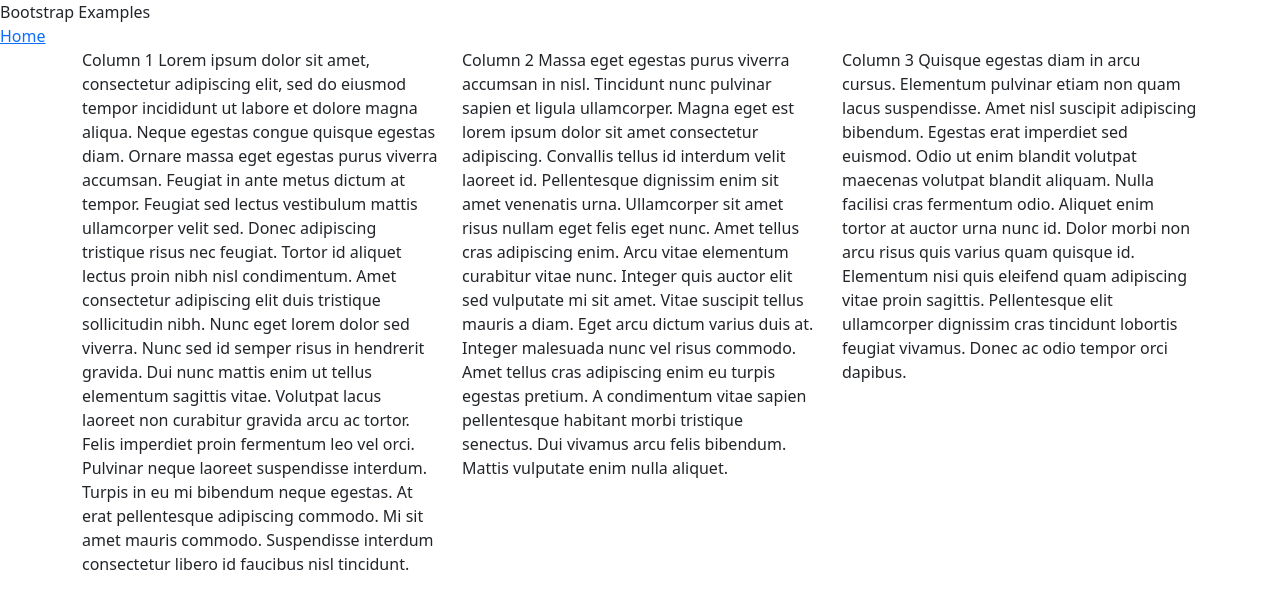
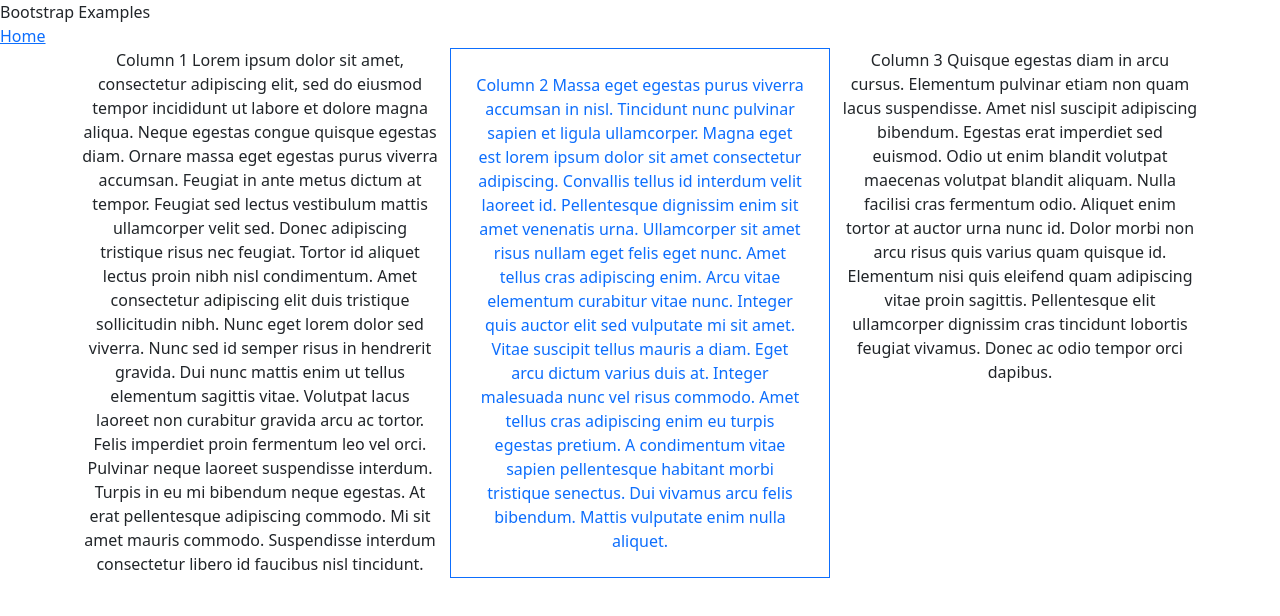
Before and after one commit to vortex204/Bootstrap-examples, a plain HTML site: page index.html in a window 1280 px wide. Drawn offline with nearby package versions, Linux system fonts and the light colour scheme.

Commit message:
Style the index page

```diff
--- a/index.html
+++ b/index.html
@@ -18,13 +18,13 @@
 <main>
 <div class="container">
   <div class="row">
-    <div class="col-md-4">Column 1
+    <div class="col-md-4 text-center text-md-left">Column 1
 Lorem ipsum dolor sit amet, consectetur adipiscing elit, sed do eiusmod tempor incididunt ut labore et dolore magna aliqua. Neque egestas congue quisque egestas diam. Ornare massa eget egestas purus viverra accumsan. Feugiat in ante metus dictum at tempor. Feugiat sed lectus vestibulum mattis ullamcorper velit sed. Donec adipiscing tristique risus nec feugiat. Tortor id aliquet lectus proin nibh nisl condimentum. Amet consectetur adipiscing elit duis tristique sollicitudin nibh. Nunc eget lorem dolor sed viverra. Nunc sed id semper risus in hendrerit gravida. Dui nunc mattis enim ut tellus elementum sagittis vitae. Volutpat lacus laoreet non curabitur gravida arcu ac tortor. Felis imperdiet proin fermentum leo vel orci. Pulvinar neque laoreet suspendisse interdum. Turpis in eu mi bibendum neque egestas. At erat pellentesque adipiscing commodo. Mi sit amet mauris commodo. Suspendisse interdum consectetur libero id faucibus nisl tincidunt.
 </div>
-<div class="col-md-4">Column 2
+ <div class="col-md-4 border border-primary p-4 text-center text-md-left text-primary">Column 2
 Massa eget egestas purus viverra accumsan in nisl. Tincidunt nunc pulvinar sapien et ligula ullamcorper. Magna eget est lorem ipsum dolor sit amet consectetur adipiscing. Convallis tellus id interdum velit laoreet id. Pellentesque dignissim enim sit amet venenatis urna. Ullamcorper sit amet risus nullam eget felis eget nunc. Amet tellus cras adipiscing enim. Arcu vitae elementum curabitur vitae nunc. Integer quis auctor elit sed vulputate mi sit amet. Vitae suscipit tellus mauris a diam. Eget arcu dictum varius duis at. Integer malesuada nunc vel risus commodo. Amet tellus cras adipiscing enim eu turpis egestas pretium. A condimentum vitae sapien pellentesque habitant morbi tristique senectus. Dui vivamus arcu felis bibendum. Mattis vulputate enim nulla aliquet.
 </div>
- <div class="col-md-4">Column 3
+ <div class="col-md-4 text-center text-md-left">Column 3
 Quisque egestas diam in arcu cursus. Elementum pulvinar etiam non quam lacus suspendisse. Amet nisl suscipit adipiscing bibendum. Egestas erat imperdiet sed euismod. Odio ut enim blandit volutpat maecenas volutpat blandit aliquam. Nulla facilisi cras fermentum odio. Aliquet enim tortor at auctor urna nunc id. Dolor morbi non arcu risus quis varius quam quisque id. Elementum nisi quis eleifend quam adipiscing vitae proin sagittis. Pellentesque elit ullamcorper dignissim cras tincidunt lobortis feugiat vivamus. Donec ac odio tempor orci dapibus.
 </div>
 <aside>
@@ -35,6 +35,5 @@ Quisque egestas diam in arcu cursus. Elementum pulvinar etiam non quam lacus sus
 
 </footer>
 <script src="https://cdn.jsdelivr.net/npm/bootstrap@5.3.0-alpha3/dist/js/bootstrap.bundle.min.js" integrity="sha384-ENjdO4Dr2bkBIFxQpeoTz1HIcje39Wm4jDKdf19U8gI4ddQ3GYNS7NTKfAdVQSZe" crossorigin="anonymous"></script>
-
 </body>
 </html>
```
